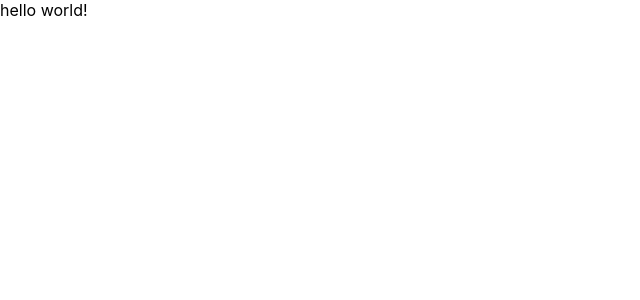
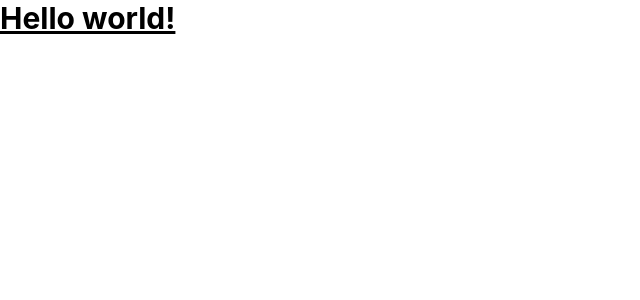
Before and after one commit to dextey/Microservices-Example, a React (Create React App) app in the folder client/: page / in a window 1280 px wide. Shown: the top 300 px of the page, without its empty margins (0-640 px from the left). Built offline with nearby package versions, Linux system fonts and the light colour scheme.

Commit message:
Tailwind Initiated

```diff
--- a/client/package.json
+++ b/client/package.json
@@ -34,5 +34,10 @@
       "last 1 firefox version",
       "last 1 safari version"
     ]
+  },
+  "devDependencies": {
+    "autoprefixer": "^10.4.7",
+    "postcss": "^8.4.14",
+    "tailwindcss": "^3.1.5"
   }
 }
--- /dev/null
+++ b/client/postcss.config.js
@@ -0,0 +1,6 @@
+module.exports = {
+  plugins: {
+    tailwindcss: {},
+    autoprefixer: {},
+  },
+}
--- a/client/src/App.js
+++ b/client/src/App.js
@@ -1,7 +1,7 @@
 function App() {
   return (
     <div className="App">
-      <div>hello world!</div>
+      <h1 className="text-3xl font-bold underline">Hello world!</h1>
     </div>
   );
 }
--- /dev/null
+++ b/client/tailwind.config.js
@@ -0,0 +1,8 @@
+/** @type {import('tailwindcss').Config} */
+module.exports = {
+  content: ["./src/**/*.{js,jsx,ts,tsx}"],
+  theme: {
+    extend: {},
+  },
+  plugins: [],
+};
```
Also changed, not shown: client/src/index.css (+7 -3 lines), 1 other file (tests, documents, lock files or other folders).
